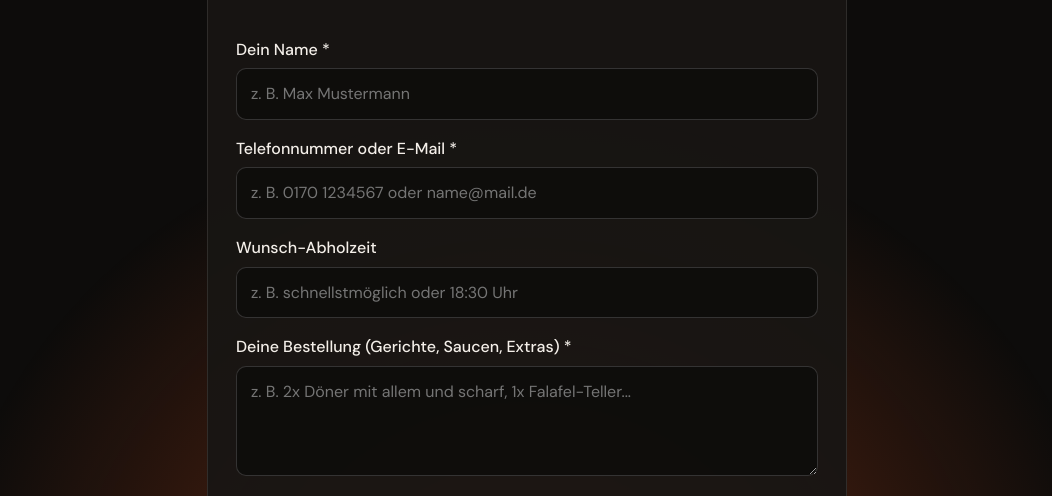
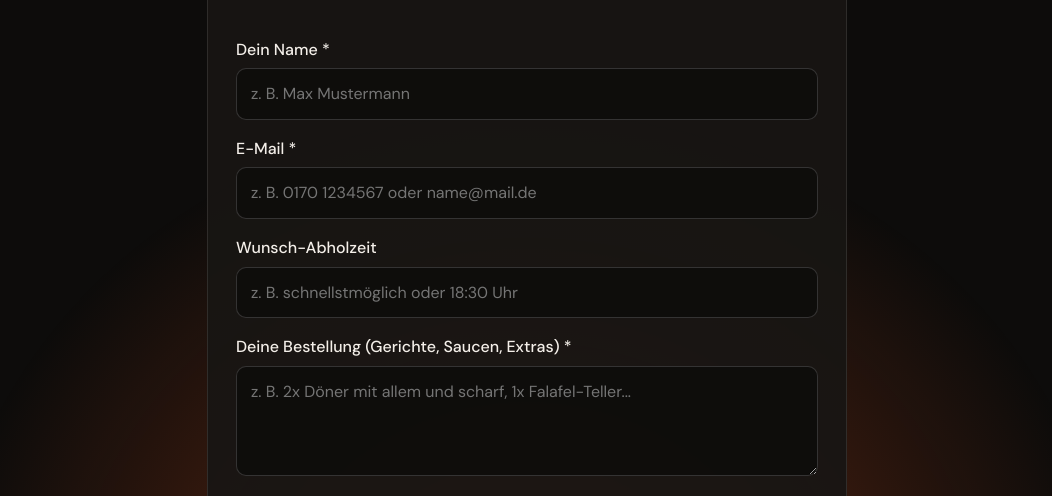
Before and after one commit to Marktgrill/marktgrill.github.io, a plain HTML site: page bestellen.html in a window 1280 px wide. Shown: the part 257-753 px from the top of the page, without its empty margins (113-1165 px from the left). Drawn offline with nearby package versions, Linux system fonts and the light colour scheme.

Commit message:
Update bestellen.html

```diff
--- a/bestellen.html
+++ b/bestellen.html
@@ -91,7 +91,7 @@
       </div>
 
       <div class="field">
-        <label for="kunde-kontakt">Telefonnummer oder E-Mail *</label>
+        <label for="kunde-kontakt">E-Mail *</label>
         <input id="kunde-kontakt" type="text" required placeholder="z. B. 0170 1234567 oder name@mail.de">
       </div>
 
```
